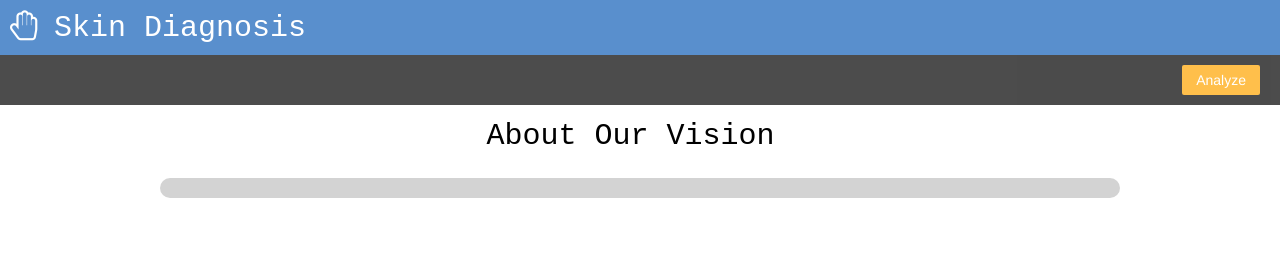
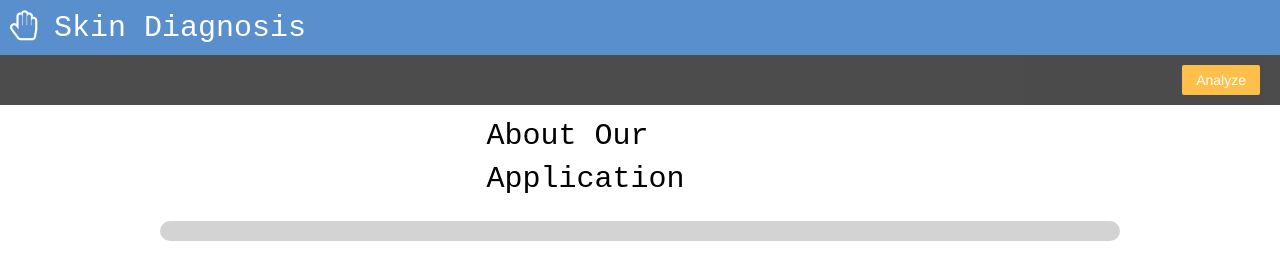
Before and after one commit to jamesjackson/health-informatics, a website: page public/index.html in a window 1280 px wide. Drawn offline with Linux system fonts and the light colour scheme.

Commit message:
Making changes to info page

```diff
--- a/public/index.html
+++ b/public/index.html
@@ -27,7 +27,7 @@ and open the template in the editor.
             <button onclick="goAnalyze()" type="submit" class="navigationButton pure-button pure-button-primary">Analyze</button>
             <!-- <button onclick="goSendToDoctor()" type="submit" class="navigationButton pure-button pure-button-primary">Send to Doctor</button> -->
         </div>
-        <span id="subText">About Our Vision</span>
+        <span id="subText">About Our Application</span>
 
         <div id="infoDiv">
         </div>
```
